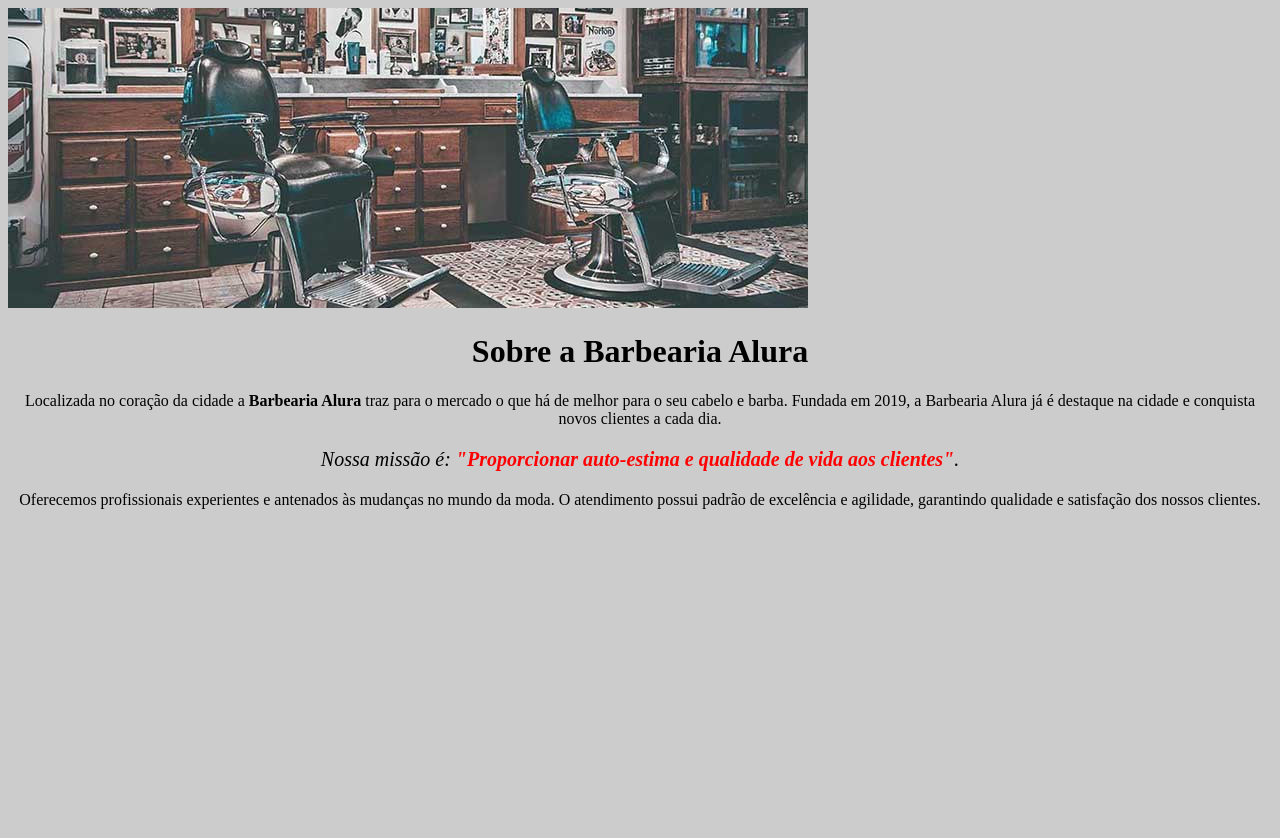
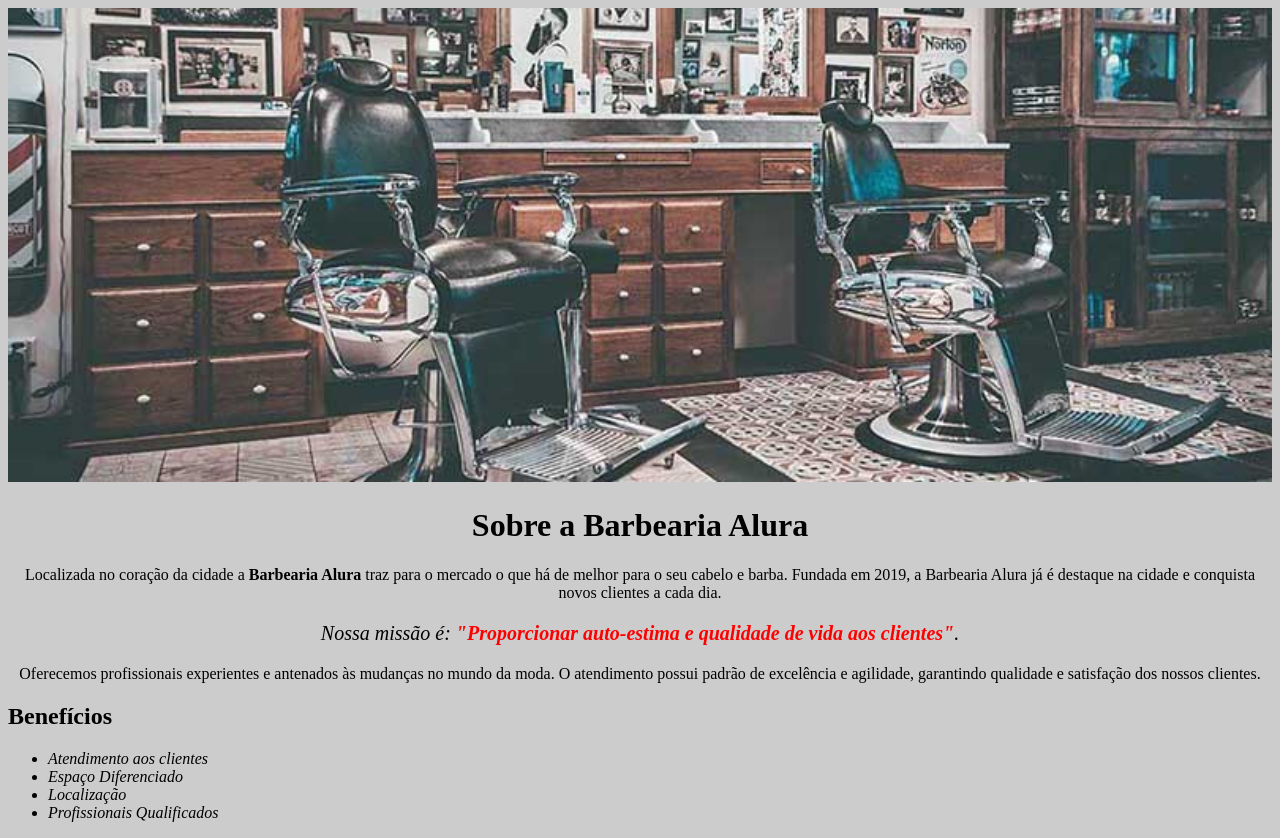
Before and after one commit to wesllanSilva/Barbearia, a plain HTML site: page index.html in a window 1280 px wide. Before the commit the page ends 800 px from the top, so only its background shows below. Drawn offline with Linux system fonts and the light colour scheme.

Commit message:
adicionada a class intes e uma lista com os beneficios

```diff
--- a/index.html
+++ b/index.html
@@ -7,7 +7,7 @@
     </head>
 
     <body>
-        <img src="banner.jpg">
+        <img id="banner" src="banner.jpg">
 
         <h1 >Sobre a Barbearia Alura</h1>
 
@@ -17,6 +17,16 @@
         <p id="missao"><em>Nossa missão é: <strong>"Proporcionar auto-estima e qualidade de vida aos clientes"</strong>.</em></p>
 
         <p>Oferecemos profissionais experientes e antenados às mudanças no mundo da moda.
-        O atendimento possui padrão de excelência e agilidade, garantindo qualidade e satisfação dos nossos clientes.</p>
+        O atendimento possui padrão de excelência e agilidade, garantindo qualidade e satisfação dos nossos clientes.
+        </p>
+
+        <h2>Benefícios</h2>
+
+        <ul>
+            <li class="itens">Atendimento aos clientes</li>
+            <li class="itens">Espaço Diferenciado</li>
+            <li class="itens">Localização</li>
+            <li class="itens">Profissionais Qualificados</li>
+        </ul>
     </body>
 </html>
--- a/style.css
+++ b/style.css
@@ -1,5 +1,9 @@
 body {
     background: #CCCCCC;
+}
+
+#banner{
+    width: 100%;
 }
 
 h1{
@@ -17,3 +21,7 @@ p {
 em strong {
     color: #FF0000;
 }
+
+.itens{
+    font-style: italic;
+}
```
